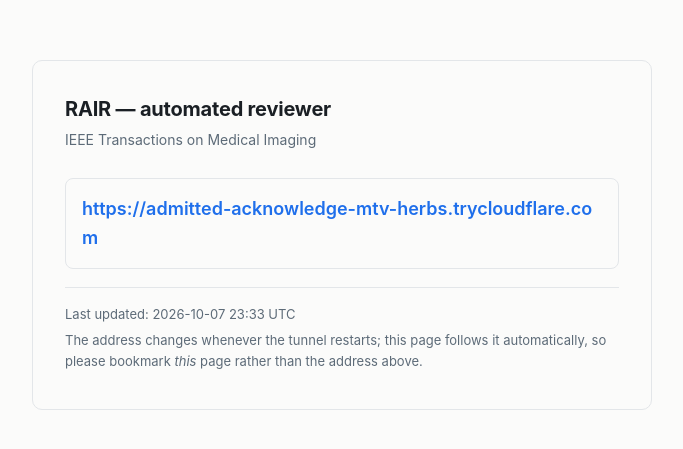
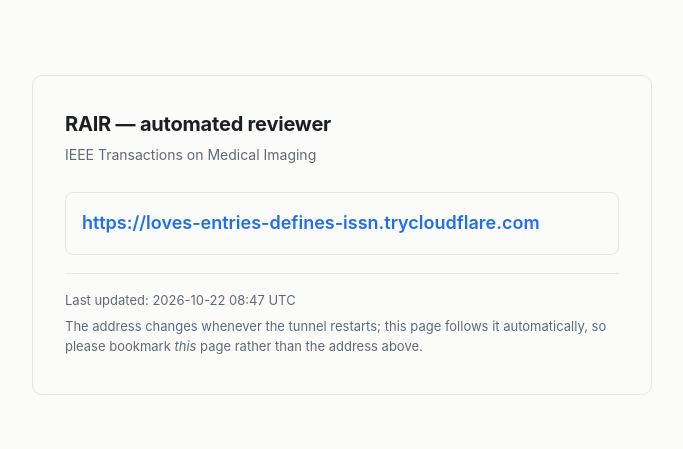
Before and after one commit to mkboch/rair-access, a plain HTML site: page index.html in a window 1280 px wide. Shown: the part 165-614 px from the top of the page, without its empty margins (298-981 px from the left). Drawn offline with Linux system fonts and the light colour scheme.

Commit message:
link: https://loves-entries-defines-issn.trycloudflare.com

```diff
--- a/index.html
+++ b/index.html
@@ -31,9 +31,9 @@
 <div class="card">
   <h1>RAIR — automated reviewer</h1>
   <div class="sub">IEEE Transactions on Medical Imaging</div>
-  <a class="link" id="u" href="https://admitted-acknowledge-mtv-herbs.trycloudflare.com">https://admitted-acknowledge-mtv-herbs.trycloudflare.com</a>
+  <a class="link" id="u" href="https://loves-entries-defines-issn.trycloudflare.com">https://loves-entries-defines-issn.trycloudflare.com</a>
   <div class="meta">
-    <div>Last updated: <span id="t">2026-10-07 23:33 UTC</span></div>
+    <div>Last updated: <span id="t">2026-10-22 08:47 UTC</span></div>
     <div>The address changes whenever the tunnel restarts; this page follows it
          automatically, so please bookmark <em>this</em> page rather than the address above.</div>
   </div>
```
